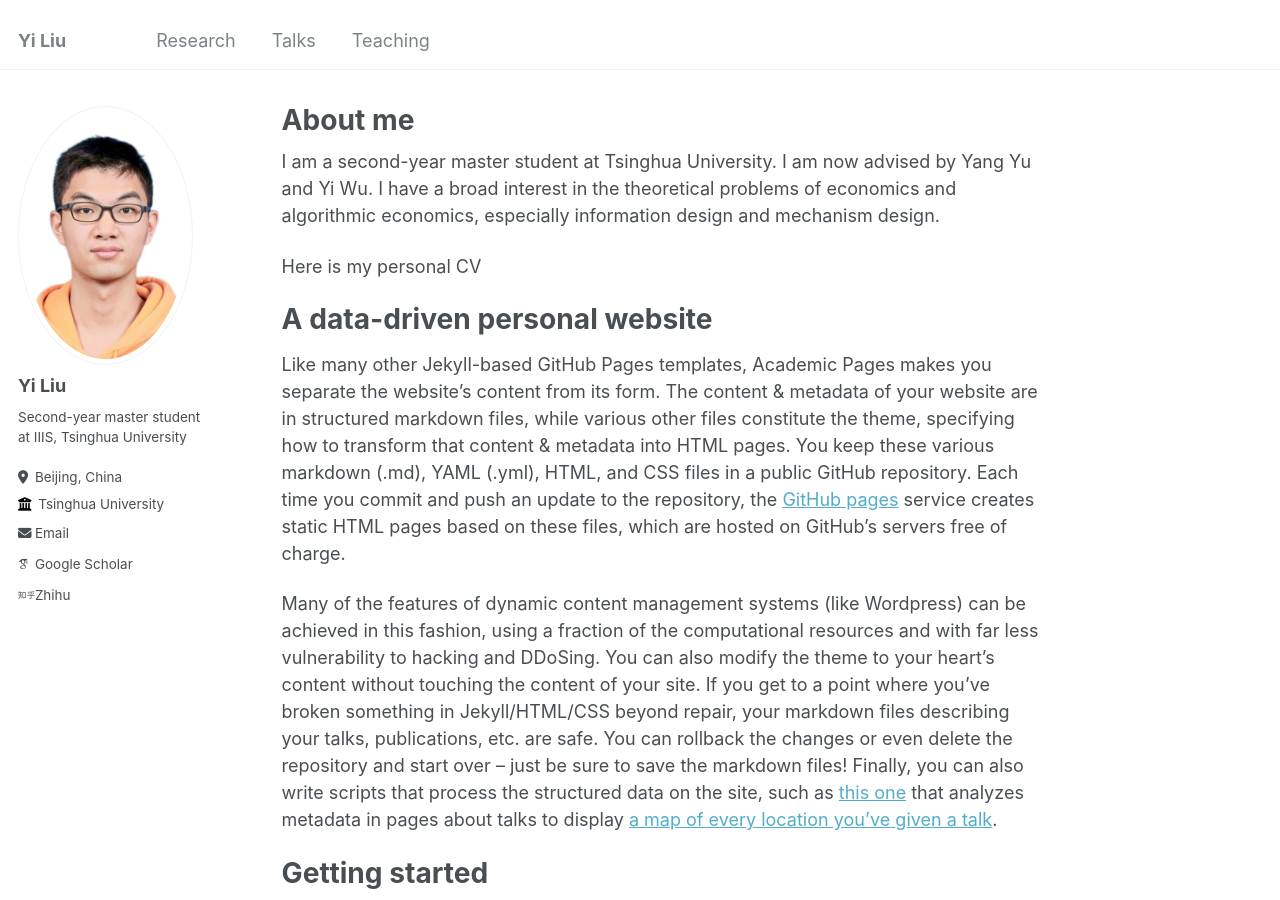
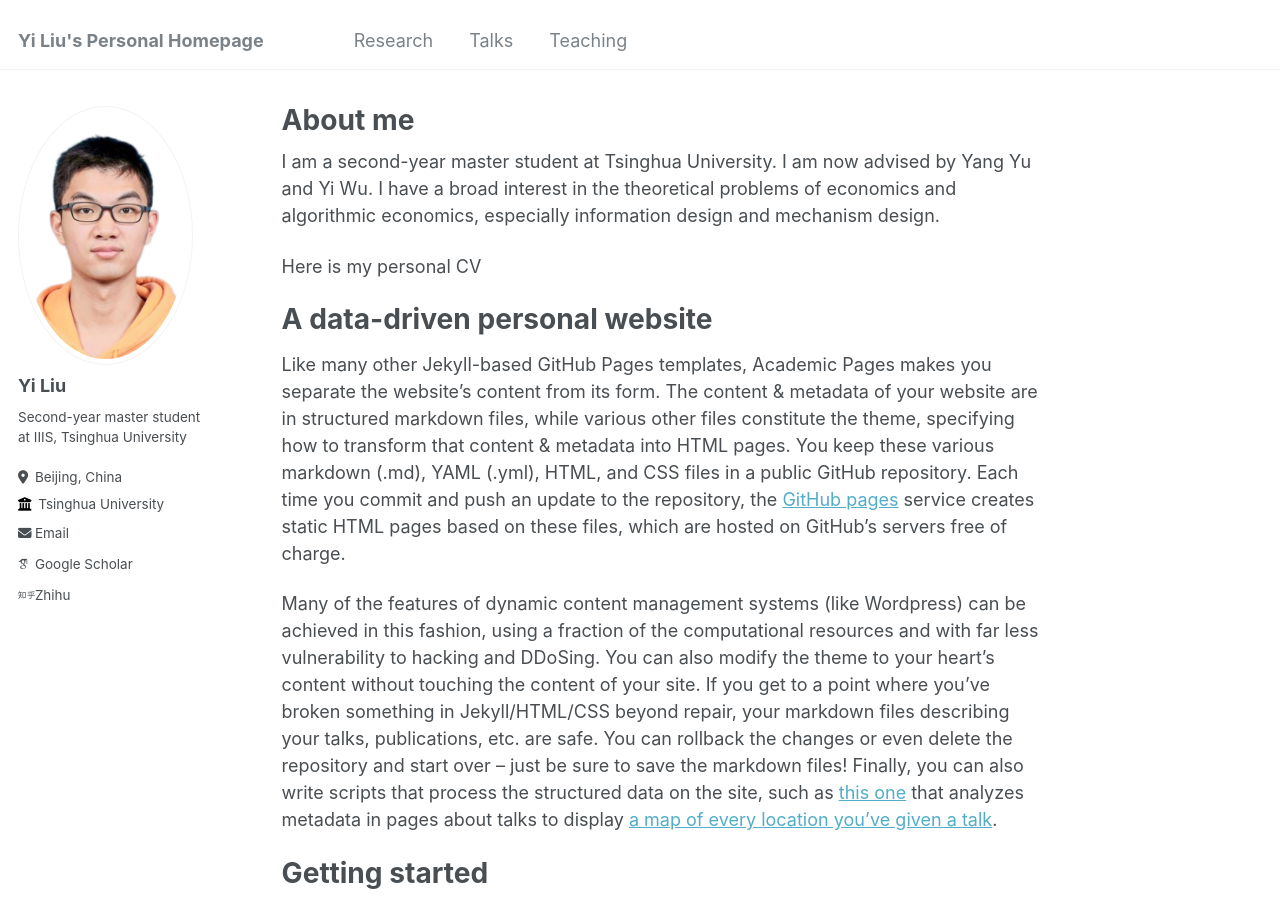
Before and after one commit to Leasy/Leasy.github.io, a Jekyll site: the page built from _pages/about.md, in a window 1280 px wide and 900 px high. Built offline with Jekyll 4.4.1, drawn with Linux system fonts in a browser that asks for light colours; some web fonts are replaced.

Commit message:
Update _config.yml

```diff
--- a/_config.yml
+++ b/_config.yml
@@ -8,13 +8,15 @@
 
 # Basic Site Settings
 locale                   : "en-US"
-title                    : "Yi Liu"
+title                    : "Yi Liu's Personal Homepage"
 title_separator          : "-"
 name                     : &name "Yi Liu"
 description              : &description "personal description"
-url                      : https://leasy.github.io # the base hostname & protocol for your site e.g. "https://mmistakes.github.io"
+url                      : https://Leasy.github.io # the base hostname & protocol for your site e.g. "https://mmistakes.github.io"
 baseurl                  : "" # the subpath of your site, e.g. "/blog"
 repository               : "Leasy/Leasy.github.io"
+
+
 
 # Site Author - The following control what appear as part of the author content on the side bar.
 #               If a field is blank the icon and link will not appear, otherwise it will be shown.
@@ -31,7 +33,7 @@ author:
   email            : "liu-yi22@mails.tsinghua.edu.cn"
 
   # Academic websites
-  arxiv            :
+  arxiv            : # URL - Update with the correct link to your profile
   googlescholar    : "https://scholar.google.com/citations?hl=en&user=3REL8i8AAAAJ"
   impactstory      : # URL
   orcid            : #"http://orcid.org/yourorcidurl"
@@ -214,7 +216,6 @@ collections:
     permalink: /:collection/:path/
 
 
-
 # Defaults
 defaults:
   # _posts
@@ -270,7 +271,6 @@ defaults:
       layout: talk
       author_profile: true
       share: true
-
 
 
 # Sass/SCSS
@@ -336,4 +336,4 @@ tag_archive:
 compress_html:
   clippings: all
   ignore:
-    envs: development
+    envs: developmen
```
